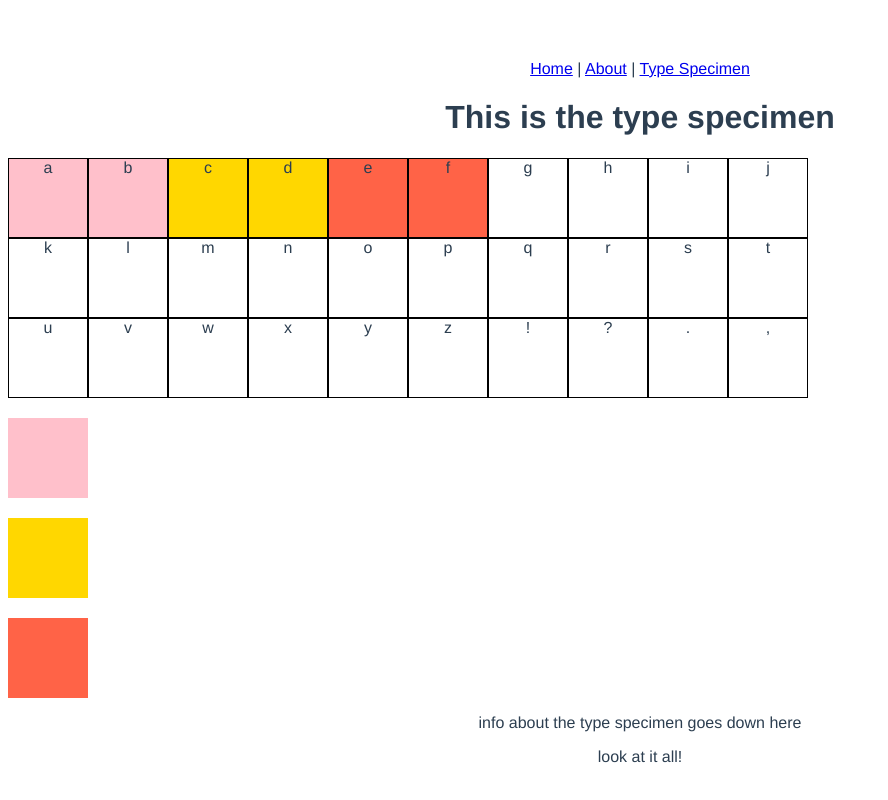
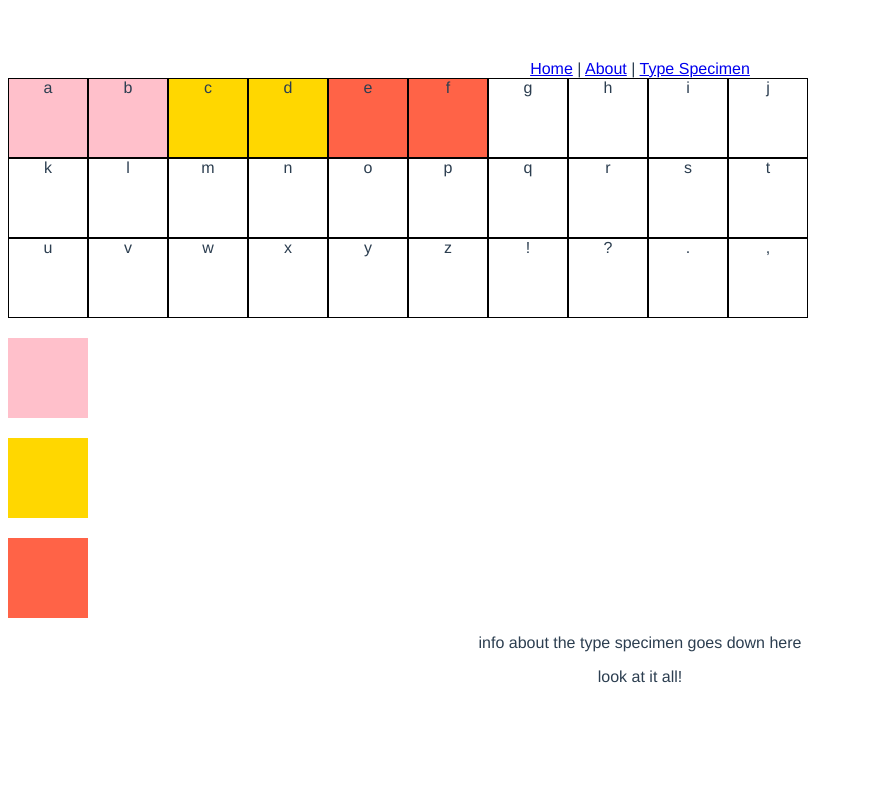
Before and after one commit to timbusuttil/jyut-sans-web, a Vue app: page /#/typeface in a window 1280 px wide. Shown: the whole page, without its empty margins (0-888 px from the left). Built offline with nearby package versions, Linux system fonts and the light colour scheme.

Commit message:
update type specimen page

```diff
--- a/src/components/HoverSpecimen.vue
+++ b/src/components/HoverSpecimen.vue
@@ -77,6 +77,7 @@ export default {
 
 .character:hover {
   transform: scale(1.5);
+  z-index: 2;
 }
 
 .risingToggle {
--- a/src/views/Typeface.vue
+++ b/src/views/Typeface.vue
@@ -1,6 +1,5 @@
 <template>
   <div class="typeface">
-    <h1>This is the type specimen</h1>
     <HoverSpecimen />
     <p>info about the type specimen goes down here</p>
     <p>look at it all!</p>
```
